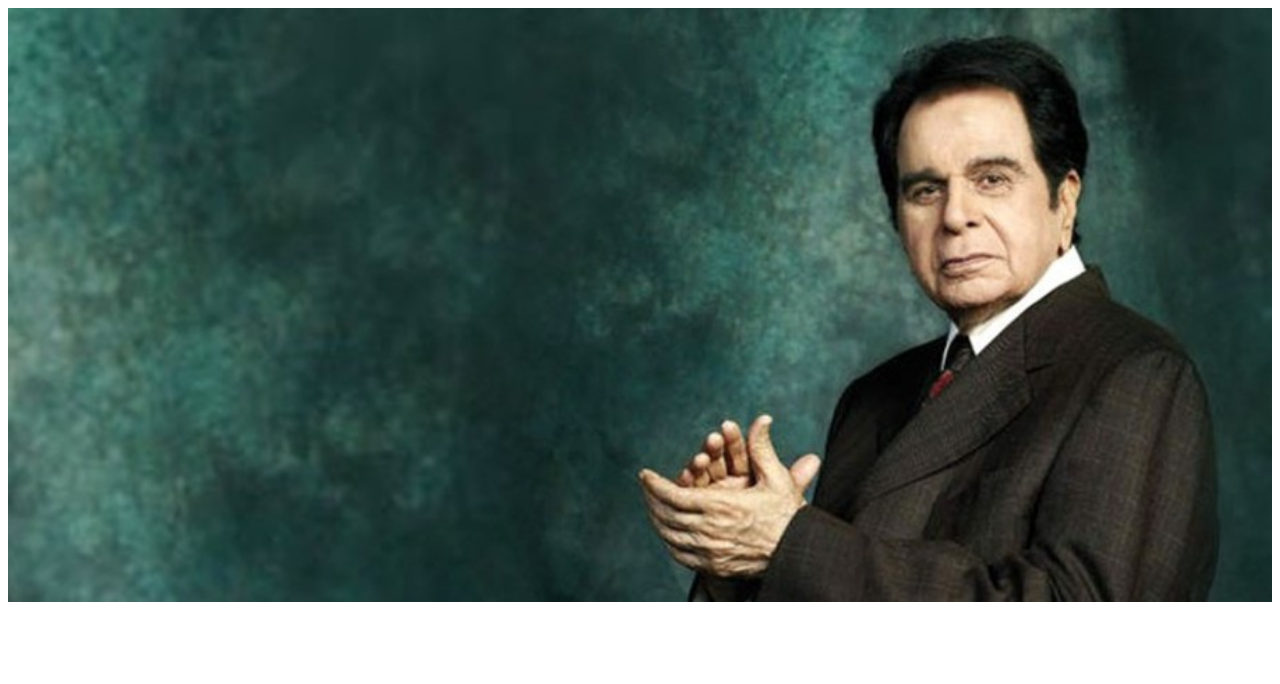
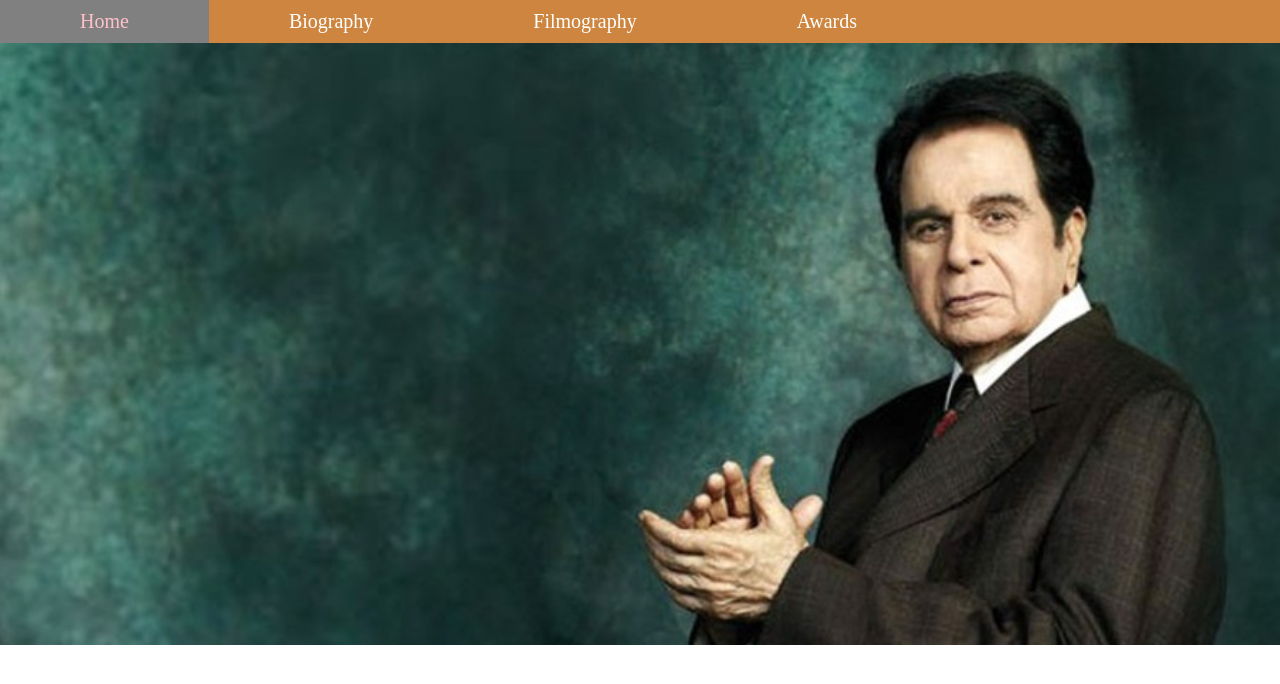
Before and after one commit to SHRUTI-SINGH16/Tribute-website-dilip-kumar, a plain HTML site: page index.html in a window 1280 px wide. Drawn offline with Linux system fonts and the light colour scheme.

Commit message:
working on the navigation tab

```diff
--- a/css/style.css
+++ b/css/style.css
@@ -1,3 +1,43 @@
+*{
+    margin: 0px;
+    padding: 0px;
+    overflow-x: hidden;
+}
+
+
 img {
     width: 100%;
 }
+
+.navbar ul{
+    /* border-right: 2px solid black; */
+    list-style-type: none;
+    margin: 0px;
+    padding: 0px;
+    width: 100%;
+    overflow: hidden;
+    background-color: peru;
+}
+
+.navbar li {
+    float: left;
+}
+
+.navbar a {
+    display: block;
+    color: white;
+    text-align: center;
+    font-size: 20px;
+    text-decoration: none;
+    padding: 10px 80px;
+}
+
+.navbar .active {
+    background-color: black;
+    color: white;
+}
+
+.navbar a:hover {
+    background-color: grey;
+    color: pink;
+}
--- a/index.html
+++ b/index.html
@@ -5,15 +5,28 @@
     <meta http-equiv="X-UA-Compatible" content="IE=edge">
     <meta name="viewport" content="width=device-width, initial-scale=1.0">
     <link rel="stylesheet" href="css/style.css">
-    <title>Document</title>
+    <title>Dilip Kumar</title>
 </head>
 <body>
 
+    <!--navigation bar begins  -->
+    <header>
+        <nav class="navbar">
+            <ul>
+                <li><a href="">Home</a></li>
+                <li><a href="">Biography</a></li>
+                <li><a href="">Filmography</a></li>
+                <li><a href="">Awards</a></li>
+            </ul>
+        </nav>
+    </header>
+    <!--navigation bar ends  -->
 
-    <!-- main image starts -->
+
+    <!-- main background image starts -->
     <div class="main-image">
         <img src="images/Dilip-Kumar-Banner.jpg" alt="Dilip Kumar">
     </div>
-    <!-- main image ends -->
+    <!-- main background image ends -->
 </body>
 </html>
```
